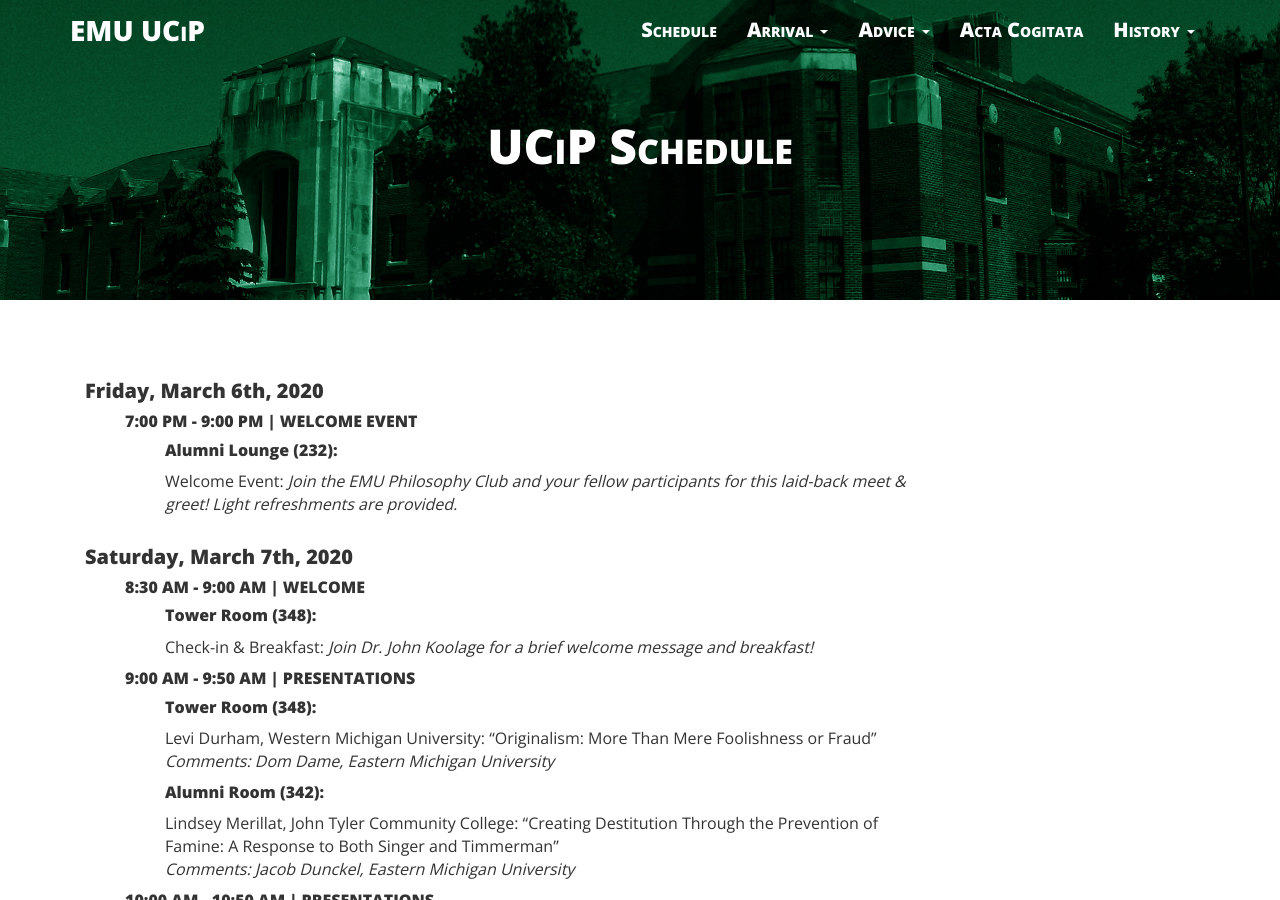
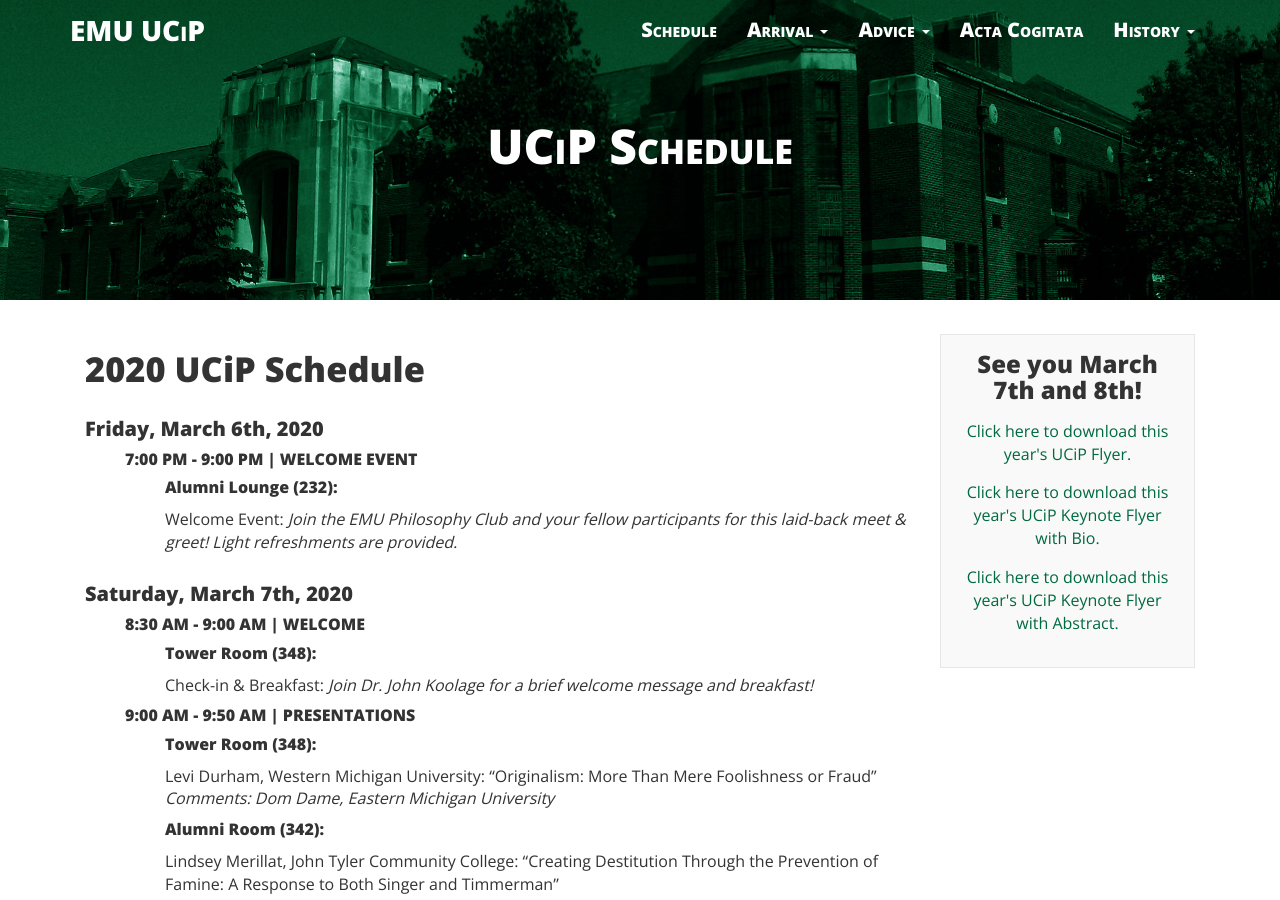
Before and after one commit to ucip/ucip.github.io, a Jekyll site: the page built from schedule.md, in a window 1280 px wide and 900 px high. Built offline with Jekyll 4.4.1, drawn with Linux system fonts in a browser that asks for light colours; nearby versions of some CDN libraries.

Commit message:
replaces missing div to force schedule divs into the same column

```diff
--- a/schedule.md
+++ b/schedule.md
@@ -7,10 +7,12 @@ permalink: /schedule/
 
 <div class="container">
   <div class="col-sm-9 col-xs-12">
-   <!--<div>
-    <h3 class="home-h3">We are currently working on our 2020 UCiP Schedule!</h3>
-      <p><small>Please check back at the end of February.</small></p>
-   </div>-->
+    <div>
+      <!--<h3 class="home-h3">We are currently working on our 2020 UCiP Schedule!</h3>
+      <p><small>Please check back at the end of February.</small></p>-->
+      <h3 class="home-h3">2020 UCiP Schedule</h3>
+    </div>
+    <div>
       <h4 class="schedule-header">Friday, March 6th, 2020</h4>
       <ul class="schedule-list">
         <li><h5>7:00 PM - 9:00 PM | WELCOME EVENT</h5>
@@ -204,7 +206,7 @@ permalink: /schedule/
           </ul>
         </li>
       </ul>
-    <!--</div>
-   </div>
+    </div>
+  </div>
   {% include box.html %}
 </div>
```
